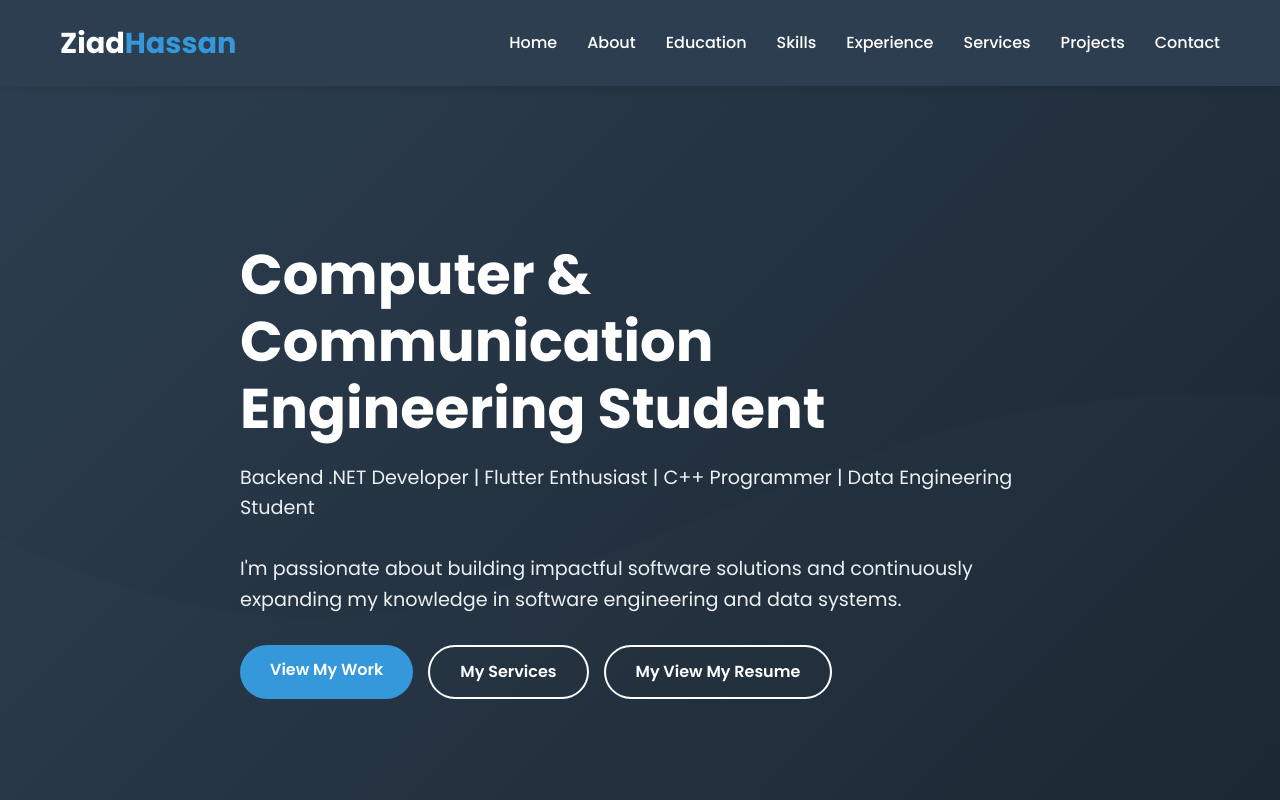
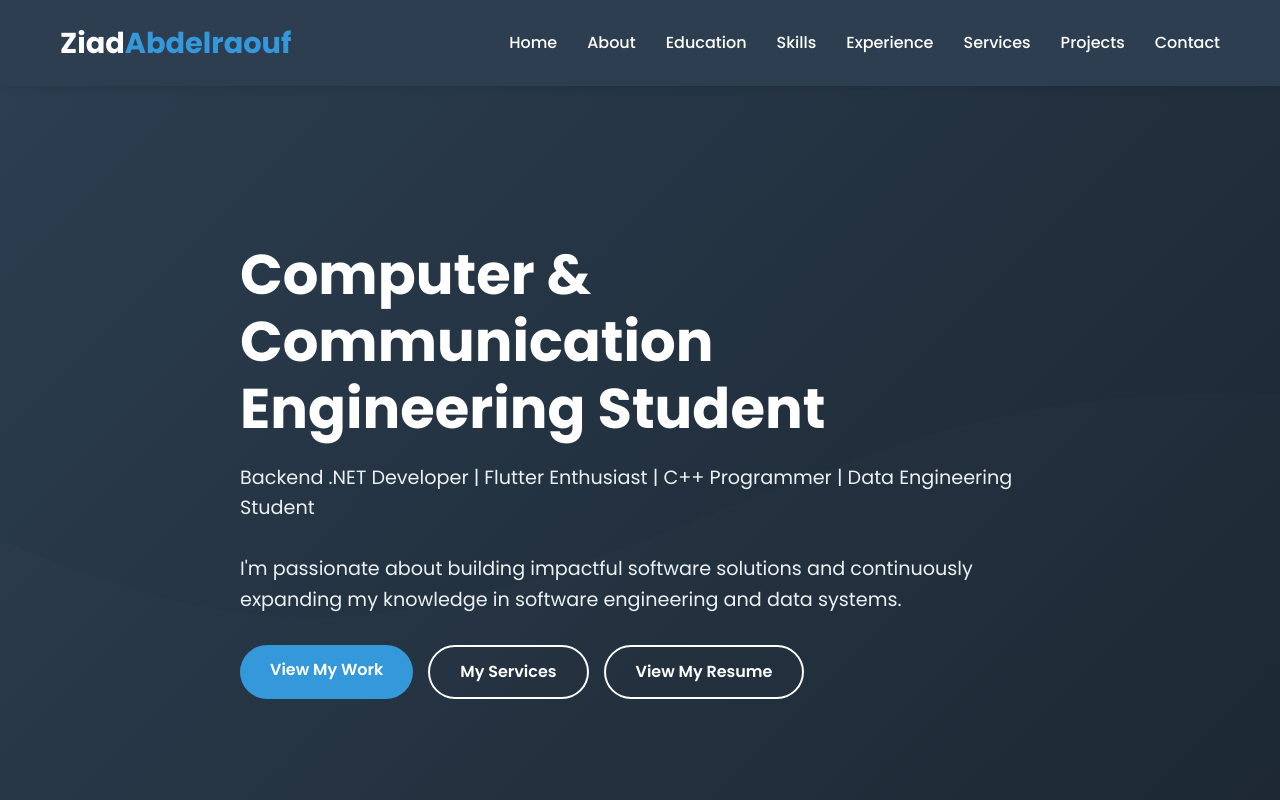
Before and after one commit to Ziadabdelraouf/Portfolio, a plain HTML site: page index.html in a window 1280 px wide. Shown: the top 800 px of the page. Drawn offline with Linux system fonts and the light colour scheme.

Commit message:
Update logo name and resume link text

```diff
--- a/index.html
+++ b/index.html
@@ -816,7 +816,7 @@
         <header id="header">
             <div class="container">
                 <nav>
-                    <div class="logo">Ziad<span>Hassan</span></div>
+                    <div class="logo">Ziad<span>Abdelraouf</span></div>
                     <ul class="nav-links">
                         <li><a href="#home">Home</a></li>
                         <li><a href="#about">About</a></li>
@@ -851,7 +851,7 @@
                             Services</a>
                         <a
                             href="https://drive.google.com/file/d/1GKjaPV4oiEgAQCVCOe-G-3KB4fpz7MAn/view?usp=drive_link"
-                            class="btn btn-outline">My
+                            class="btn btn-outline">
                             View My Resume</a>
                     </div>
                 </div>
```
